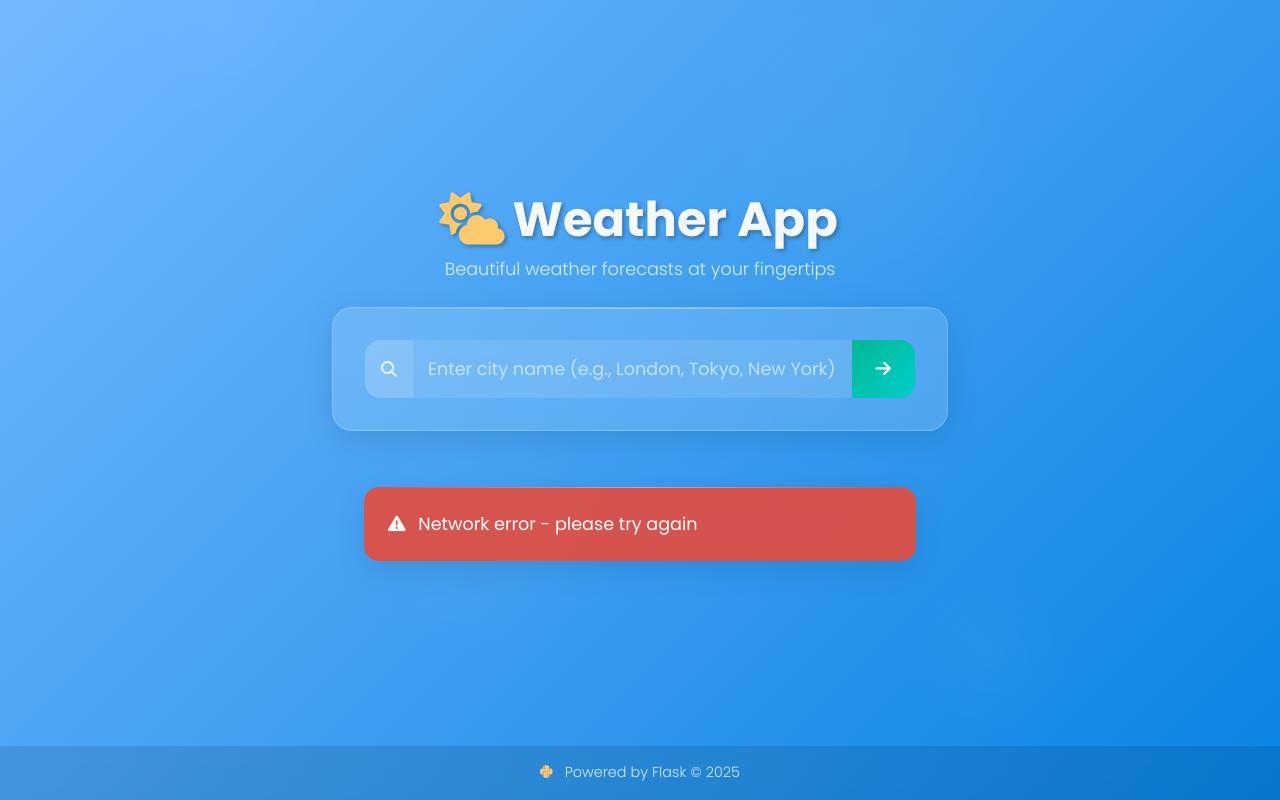
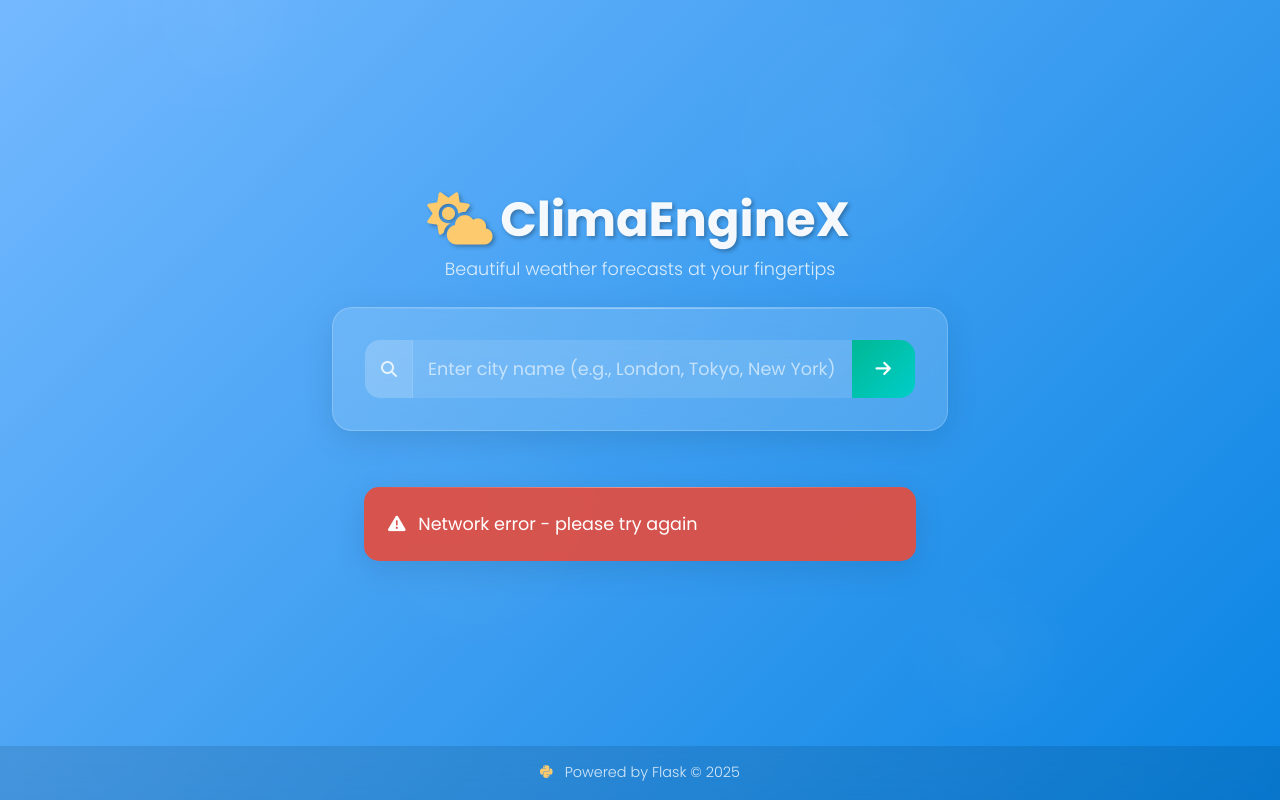
Before and after one commit to Rupeshs11/ClimaEngineX, a Flask app: page / in a window 1280 px wide. Run offline with Flask 3, Linux system fonts and the light colour scheme; data that the repository does not hold is empty.

Commit message:
name is changed

```diff
--- a/templates/index.html
+++ b/templates/index.html
@@ -1,5 +1,6 @@
 <!DOCTYPE html>
 <html lang="en">
+
 <head>
     <meta charset="UTF-8">
     <meta name="viewport" content="width=device-width, initial-scale=1.0">
@@ -12,11 +13,13 @@
     <link rel="stylesheet" href="https://cdnjs.cloudflare.com/ajax/libs/font-awesome/6.4.0/css/all.min.css">
 
     <!-- Google Fonts -->
-    <link href="https://fonts.googleapis.com/css2?family=Poppins:wght@300;400;500;600;700&display=swap" rel="stylesheet">
+    <link href="https://fonts.googleapis.com/css2?family=Poppins:wght@300;400;500;600;700&display=swap"
+        rel="stylesheet">
 
     <!-- Custom CSS -->
     <link rel="stylesheet" href="{{ url_for('static', filename='style.css') }}">
 </head>
+
 <body>
     <!-- Dynamic Background -->
     <div id="background-container" class="background-container"></div>
@@ -30,7 +33,7 @@
                 <div class="text-center mb-4 fade-in">
                     <h1 class="app-title">
                         <i class="fas fa-cloud-sun weather-icon-header"></i>
-                        Weather App
+                        ClimaEngineX
                     </h1>
                     <p class="app-subtitle">Beautiful weather forecasts at your fingertips</p>
                 </div>
@@ -41,11 +44,8 @@
                         <span class="input-group-text search-icon">
                             <i class="fas fa-search"></i>
                         </span>
-                        <input type="text"
-                               id="cityInput"
-                               class="form-control search-input"
-                               placeholder="Enter city name (e.g., London, Tokyo, New York)"
-                               autocomplete="off">
+                        <input type="text" id="cityInput" class="form-control search-input"
+                            placeholder="Enter city name (e.g., London, Tokyo, New York)" autocomplete="off">
                         <button class="btn search-btn" type="button" id="searchBtn">
                             <i class="fas fa-arrow-right"></i>
                         </button>
@@ -387,4 +387,5 @@
         });
     </script>
 </body>
+
 </html>
```
